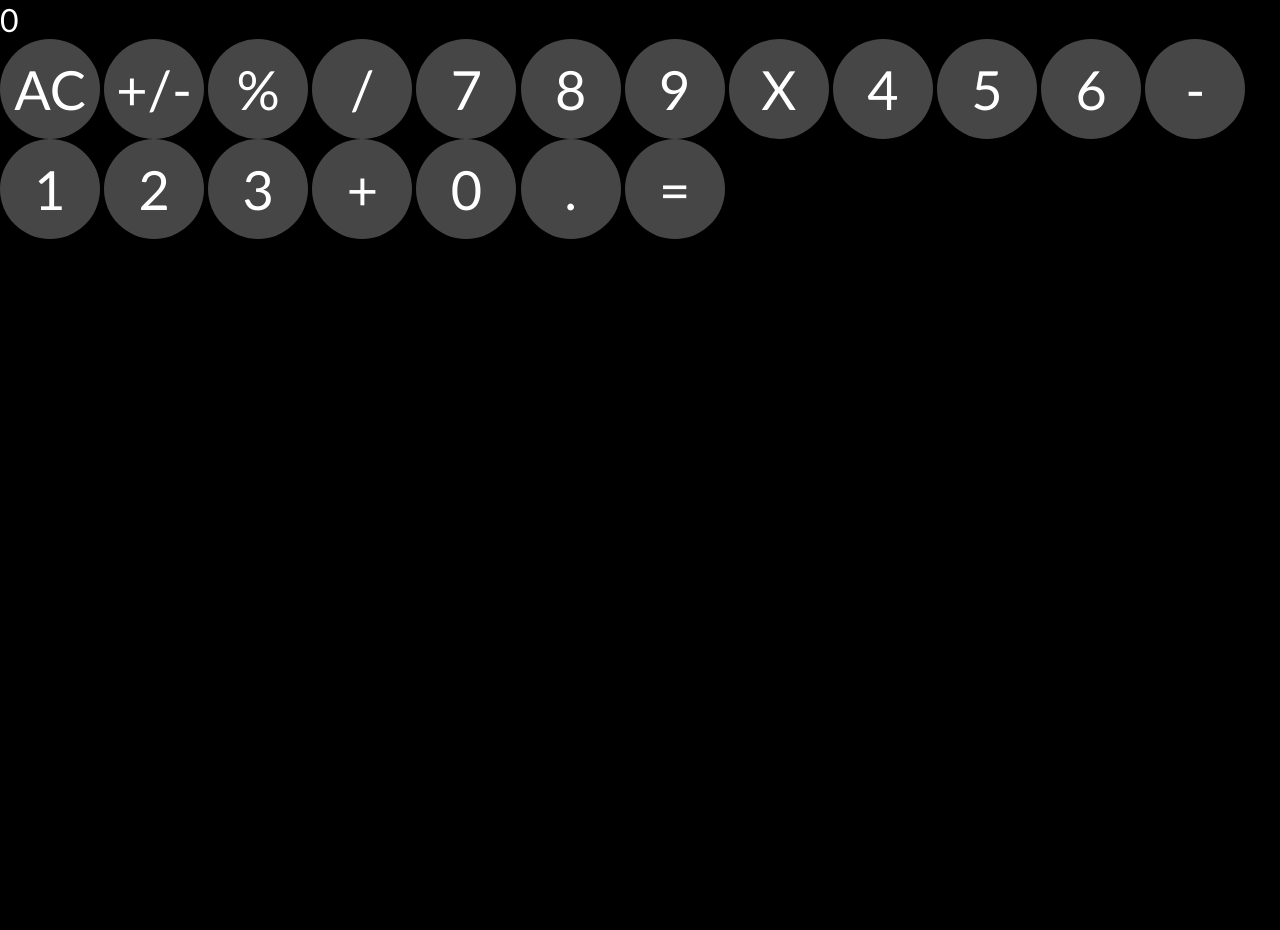
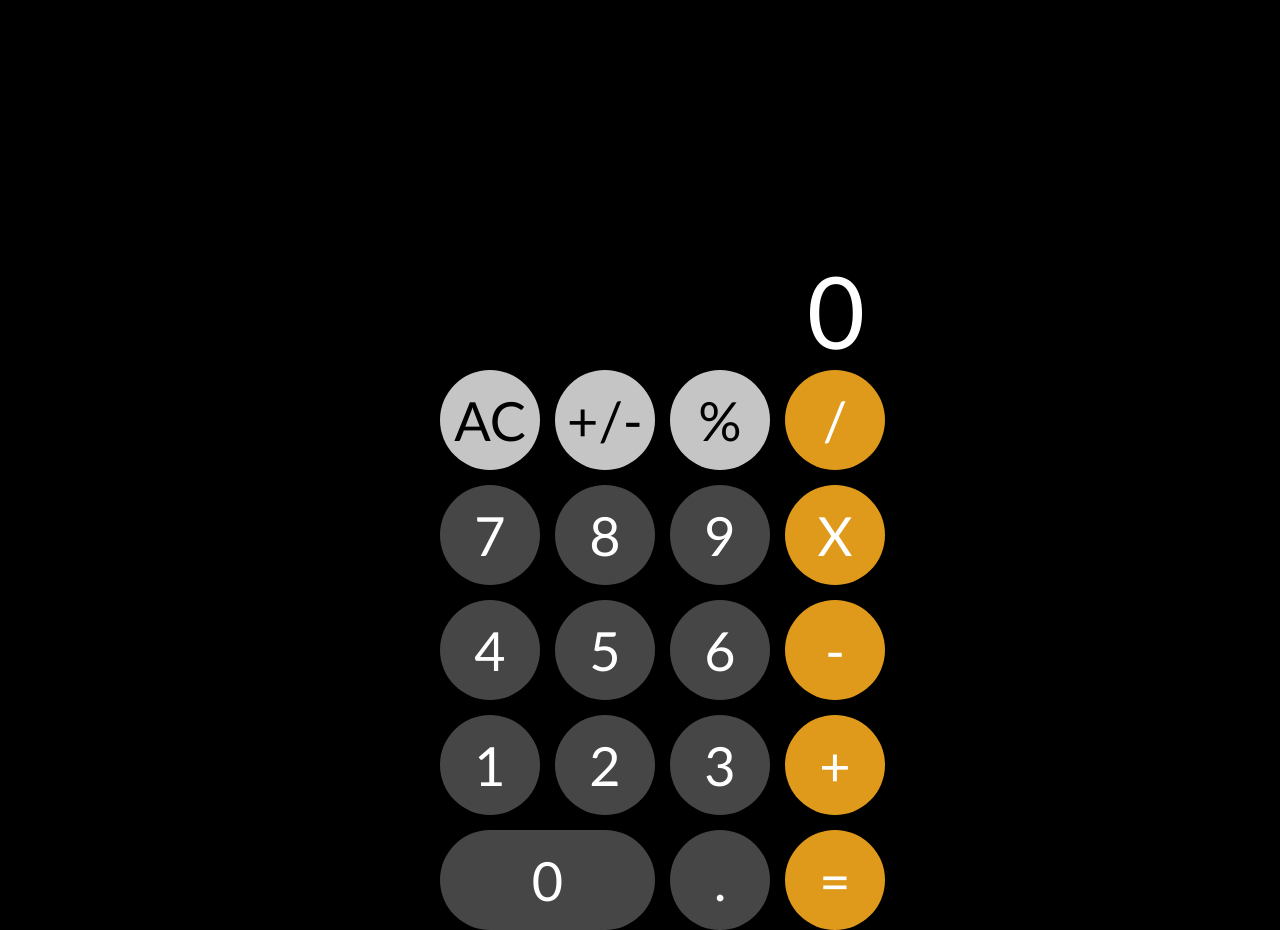
Before and after one commit to k0m11/Iphone-Calculator, a plain HTML site: page index.html in a window 1280 px wide. Before the commit the page ends 800 px from the top, so only its background shows below. Drawn offline with Linux system fonts and the light colour scheme.

Commit message:
Update index.html

```diff
--- a/index.html
+++ b/index.html
@@ -3,32 +3,35 @@
 <head>
     <meta charset="UTF-8">
     <meta name="viewport" content="width=device-width, initial-scale=1.0">
-    <title>Iphone-Calculator</title>
-    <link rel="stylesheet" href="static/style.css">
+    <link rel="stylesheet" href="style.css">
+    <title>Calculator</title>
 </head>
 <body>
-    <h1>0</h1>
-    <div class="buttons-container">
-            <button class="button -white" id="ac" onclick="clearAll()">AC</button>
-            <button class="button -white">+/-</button>
-            <button class="button -white">%</button>
-            <button class="button -action">/</button>
+    <div class="main-container">
+        <h1 class="result">0</h1>
+        <div class="buttons">
+            <button class="button AC" id="white">AC</button>
+            <button class="button PM" id="white">+/-</button>
+            <button class="button Percent" id="white">%</button>
+            <button class="button /" id="orange">/</button>
             <button class="button 7">7</button>
             <button class="button 8">8</button>
             <button class="button 9">9</button>
-            <button class="button -action">X</button>
+            <button class="button X" id="orange">X</button>
             <button class="button 4">4</button>
             <button class="button 5">5</button>
             <button class="button 6">6</button>
-            <button class="button -action">-</button>
+            <button class="button -" id="orange">-</button>
             <button class="button 1">1</button>
             <button class="button 2">2</button>
             <button class="button 3">3</button>
-            <button class="button -action">+</button>
-            <button class="button 0">0</button>
-            <button class="button dot">.</button>
-            <button class="button -action">=</button>
+            <button class="button +" id="orange">+</button>
+            <button class="button 0" style="width: 215%; border-radius: 50px;">0</button>
+            <button class="space"></button>
+            <button class="button .">.</button>
+            <button class="button =" id="orange">=</button>
         </div>
-    <script src="static/main.js"></script>
+    </div>
+    <script src="main.js"></script>
 </body>
 </html>
```
